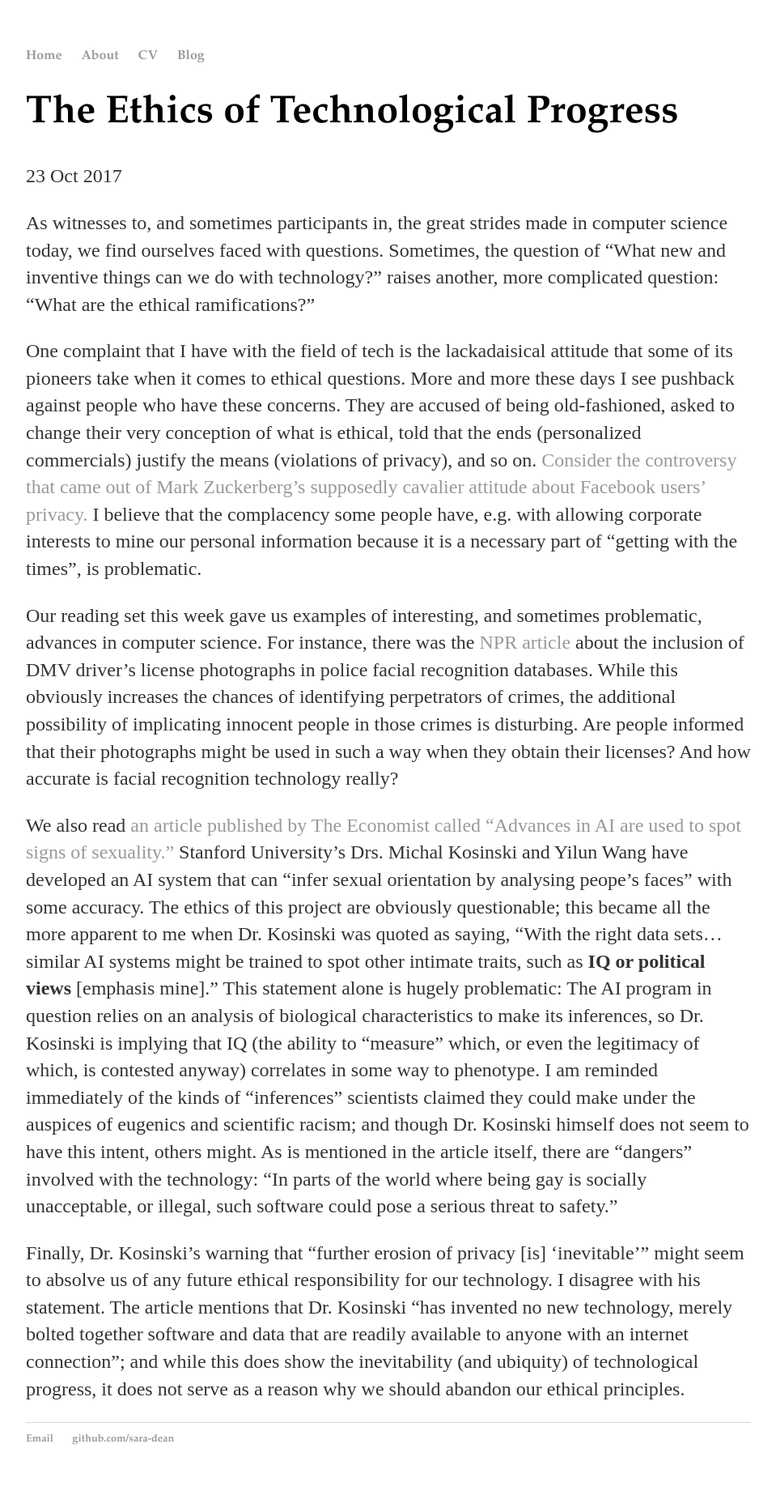
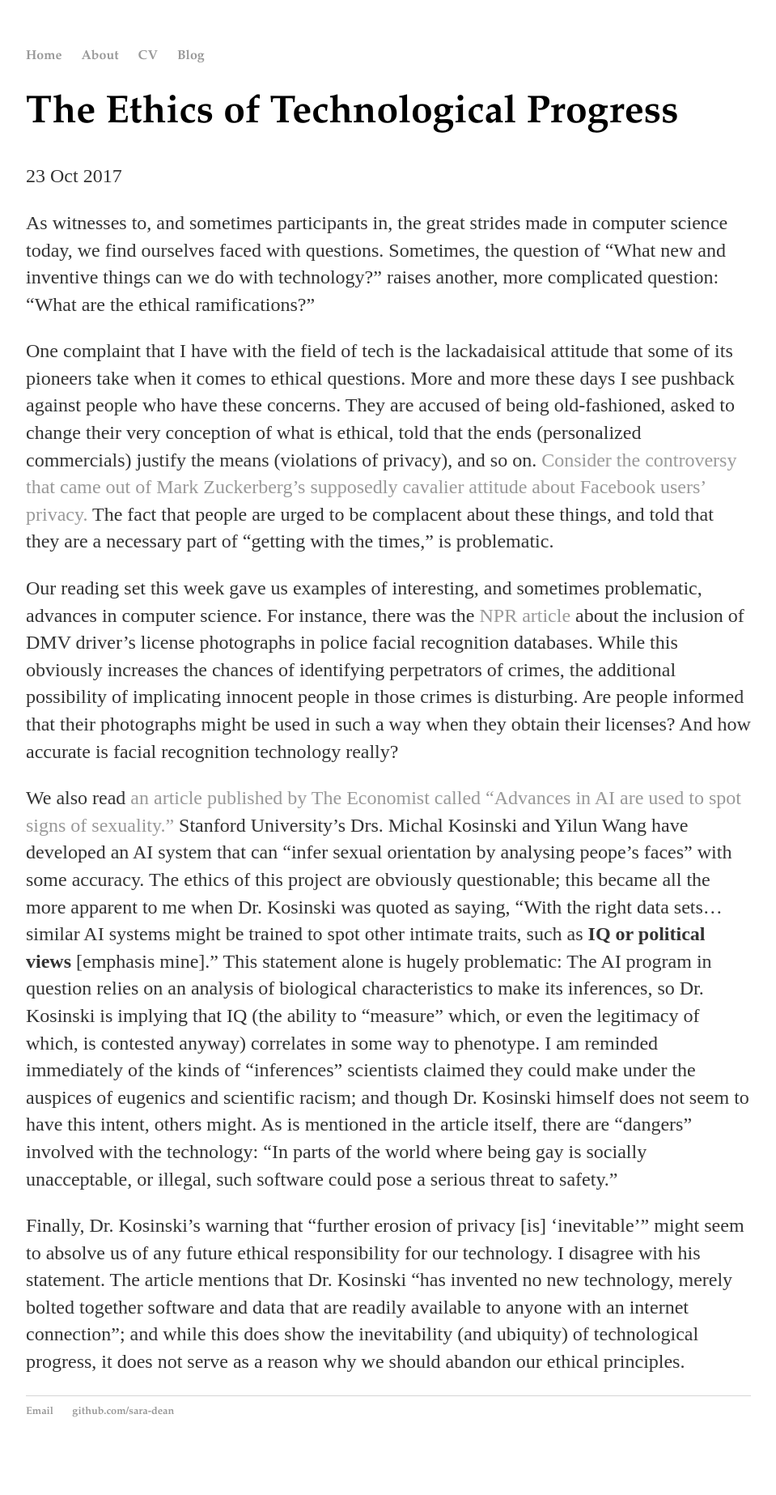
Before and after one commit to sara-dean/sara-dean.github.io, a Jekyll site: the page built from _posts/2017-10-23-technology-ethics.md, in a window 1280 px wide. Shown: the whole page at 81% size, without its empty margins (160-1119 px from the left). Built offline with Jekyll 4.4.1, drawn with Linux system fonts in a browser that asks for light colours; after the commit the page ends 1812 px from its top, so only the background shows below that.

Commit message:
Update 2017-10-23-technology-ethics.md

```diff
--- a/_posts/2017-10-23-technology-ethics.md
+++ b/_posts/2017-10-23-technology-ethics.md
@@ -5,7 +5,7 @@
 ---
 As witnesses to, and sometimes participants in, the great strides made in computer science today, we find ourselves faced with questions. Sometimes, the question of "What new and inventive things can we do with technology?" raises another, more complicated question: "What are the ethical ramifications?"
 
-One complaint that I have with the field of tech is the lackadaisical attitude that some of its pioneers take when it comes to ethical questions. More and more these days I see pushback against people who have these concerns. They are accused of being old-fashioned, asked to change their very conception of what is ethical, told that the ends (personalized commercials) justify the means (violations of privacy), and so on. <a href="https://www.huffingtonpost.com/2010/04/29/zuckerberg-privacy-stance_n_556679.html">Consider the controversy that came out of Mark Zuckerberg's supposedly cavalier attitude about Facebook users' privacy.</a> I believe that the complacency some people have, e.g. with allowing corporate interests to mine our personal information because it is a necessary part of "getting with the times", is problematic.
+One complaint that I have with the field of tech is the lackadaisical attitude that some of its pioneers take when it comes to ethical questions. More and more these days I see pushback against people who have these concerns. They are accused of being old-fashioned, asked to change their very conception of what is ethical, told that the ends (personalized commercials) justify the means (violations of privacy), and so on. <a href="https://www.huffingtonpost.com/2010/04/29/zuckerberg-privacy-stance_n_556679.html">Consider the controversy that came out of Mark Zuckerberg's supposedly cavalier attitude about Facebook users' privacy.</a> The fact that people are urged to be complacent about these things, and told that they are a necessary part of "getting with the times," is problematic.
 
 Our reading set this week gave us examples of interesting, and sometimes problematic, advances in computer science. For instance, there was the <a href="http://www.npr.org/2016/10/23/499042369/police-facial-recognition-databases-log-about-half-of-americans">NPR article</a>  about the inclusion of DMV driver's license photographs in police facial recognition databases. While this obviously increases the chances of identifying perpetrators of crimes, the additional possibility of implicating innocent people in those crimes is disturbing. Are people informed that their photographs might be used in such a way when they obtain their licenses? And how accurate is facial recognition technology really?
 
```
